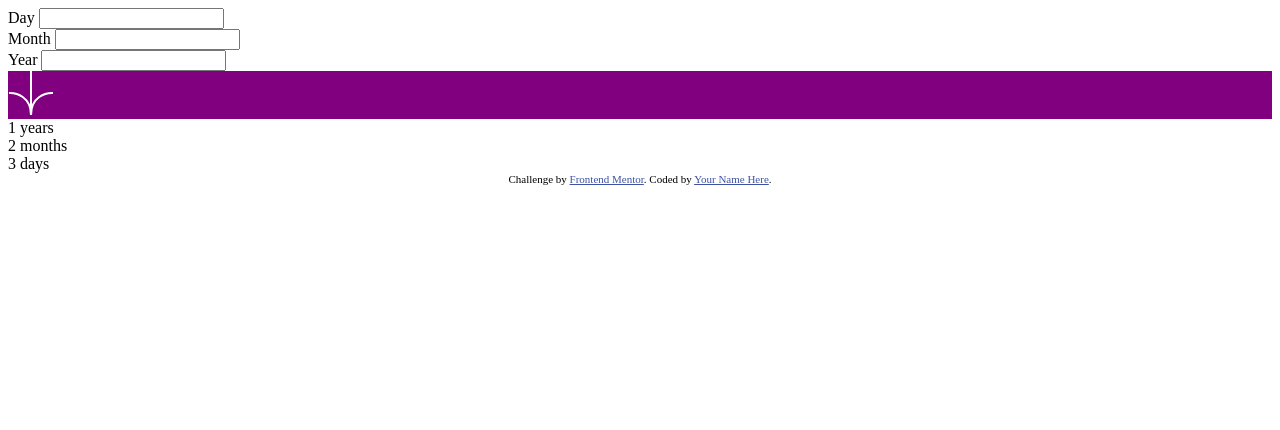
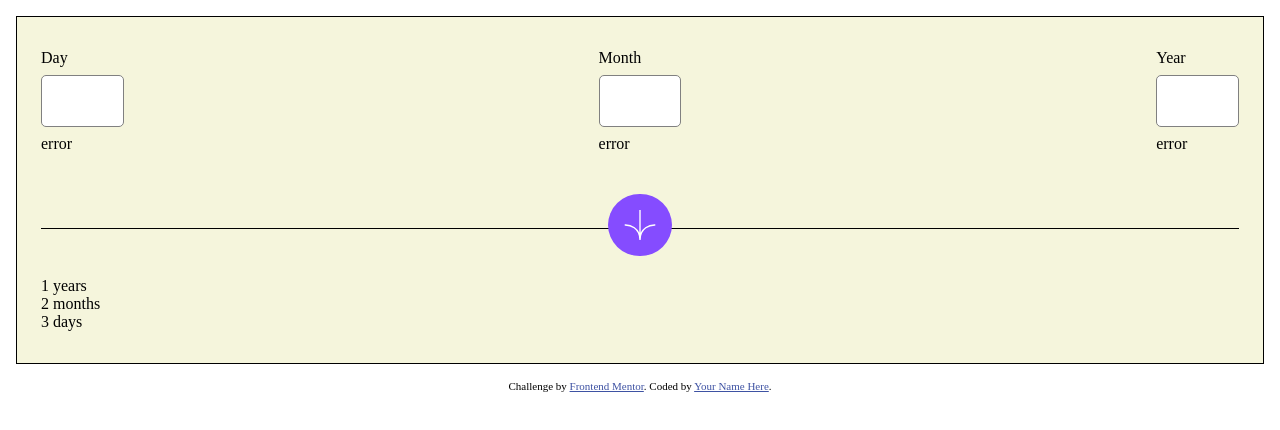
Before and after one commit to rzho17/FEM-age-calculator, a plain HTML site: page index.html in a window 1280 px wide. Drawn offline with Linux system fonts and the light colour scheme.

Commit message:
created middle icon container

```diff
--- a/index.html
+++ b/index.html
@@ -34,22 +34,28 @@
           <div class="input">
             <label for="day">Day</label>
             <input type="number" name="day" id="day" />
-            <div class="error day"></div>
+            <div class="error day">error</div>
           </div>
           <div class="input">
             <label for="month">Month</label>
             <input type="number" name="month" id="month" />
-            <div class="error month"></div>
+            <div class="error month">error</div>
           </div>
           <div class="input">
             <label for="year">Year</label>
             <input type="number" name="year" id="year" />
-            <div class="error year"></div>
+            <div class="error year">error</div>
           </div>
         </div>
         <div class="middleContainer">
+          <!-- <div class="line"> -->
           <div class="iconHolder">
-            <img src="assets/images/icon-arrow.svg" alt="arrow pointing down" />
+            <img
+              class="icon"
+              src="assets/images/icon-arrow.svg"
+              alt="arrow pointing down"
+            />
+            <!-- </div> -->
           </div>
         </div>
         <div class="outputContainer">
--- a/styles.css
+++ b/styles.css
@@ -1,3 +1,94 @@
+:root {
+  /* primary */
+  --purple: hsl(259, 100%, 65%);
+  --lightRed: hsl(0, 100%, 67%);
+
+  /* Neutral */
+  --white: hsl(0, 0%, 100%);
+  --offWhite: hsl(0, 0%, 94%);
+  --lightGrey: hsl(0, 0%, 86%);
+  --smokeyGrey: hsl(0, 1%, 44%);
+  --offBlack: hsl(0, 0%, 8%);
+}
+
+body {
+  min-height: 100vh;
+  margin: 0;
+  box-sizing: border-box;
+}
+
+main {
+  padding: 1rem;
+}
+
+.calculatorContainer {
+  display: flex;
+  flex-direction: column;
+  padding: 2rem 1.5rem;
+
+  background-color: beige;
+  border: 1px solid;
+}
+
+.inputContainer {
+  display: flex;
+  justify-content: space-between;
+}
+
+.input {
+  display: flex;
+  flex-direction: column;
+  gap: 0.5rem;
+}
+
+input {
+  font-size: 1.3rem;
+  font-weight: 700;
+  padding: 0.8rem;
+  padding-right: 1.25rem;
+  width: 3rem;
+
+  border-radius: 5px;
+  border: 1px solid grey;
+}
+
+.middleContainer {
+  /* display: flex; */
+
+  height: 75px;
+  /* border: 1px solid; */
+
+  border-bottom: 1px solid;
+
+  /* padding: 3rem 1rem; */
+  margin: 0rem 0rem 3rem;
+
+  position: relative;
+}
+
 .iconHolder {
-  background-color: purple;
+  position: absolute;
+  left: 0;
+  right: 0;
+
+  top: 55%;
+  margin-left: auto;
+  margin-right: auto;
+
+  text-align: center;
 }
+/* .line {
+  background-color: red;
+  height: 50%;
+  width: 100%;
+  border: 1px solid;
+
+  position: relative;
+} */
+
+.icon {
+  width: 2rem;
+  padding: 1rem;
+  border-radius: 50%;
+  background-color: var(--purple);
+}
```
